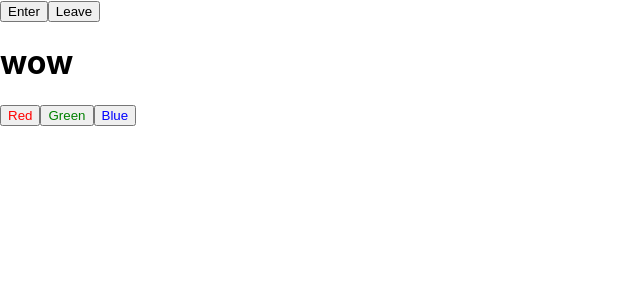
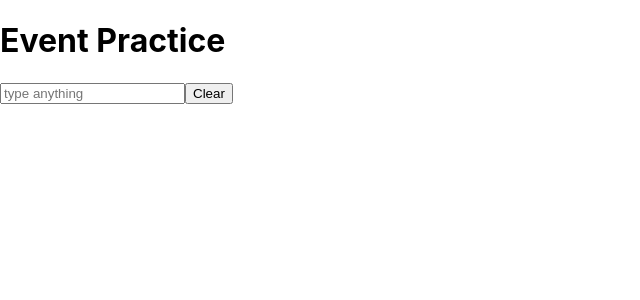
Before and after one commit to zuntopia/react, a React (Create React App) app: page / in a window 1280 px wide. Shown: the top 300 px of the page, without its empty margins (0-640 px from the left). Built offline with nearby package versions, Linux system fonts and the light colour scheme.

Commit message:
Event Practice

```diff
--- a/src/App.js
+++ b/src/App.js
@@ -1,11 +1,11 @@
 // import logo from './logo.svg';
 import './App.css';
-import Say from './Say';
+import EventPractice from './EventPractice';
 
 function App() {
   return (
     <div>
-      <Say message="wow"></Say>
+      <EventPractice />
     </div>
   );
 }
--- /dev/null
+++ b/src/EventPractice.js
@@ -0,0 +1,44 @@
+import React, {Component} from 'react';
+
+class EventPractice extends Component {
+  state = {
+    message: ''
+  }
+  constructor(props) {
+    super(props);
+    this.handleChange = this.handleChange.bind(this);
+    this.handleClick = this.handleClick.bind(this);
+  }
+
+  handleChange(e){
+    // alert(this.state.message);
+    this.setState({
+      message: e.target.value
+    }
+    )
+  }
+
+  handleClick(){
+    this.setState({
+      message: ''
+    })
+  }
+  render() {
+    return (
+      <div>
+        <h1>Event Practice</h1>
+        <input
+          type="text"
+          name="message"
+          placeholder="type anything"
+          value={this.state.message}
+          onChange={this.handleChange
+          }
+        />
+        <button onClick={this.handleClick}>Clear</button>
+      </div>
+    );
+  }
+}
+
+export default EventPractice;
```
